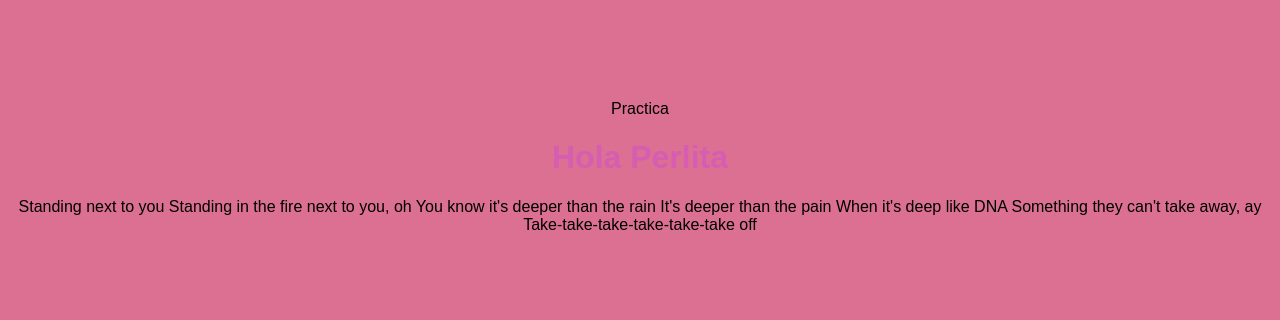
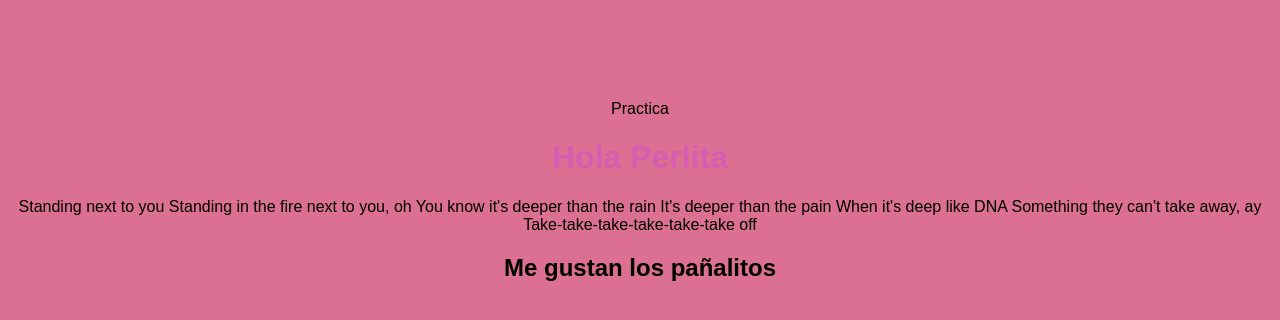
Before and after one commit to perlalopeza/CH54-miPrimerRepo, a plain HTML site: page index.html in a window 1280 px wide. Drawn offline with Linux system fonts and the light colour scheme.

Commit message:
feat: se agrega titulo h2

```diff
--- a/index.html
+++ b/index.html
@@ -14,6 +14,7 @@
     When it's deep like DNA
     Something they can't take away, ay
     Take-take-take-take-take-take off</p>
+  <h2>Me gustan los pañalitos </h2>
 </body>
 
 </html>
```
